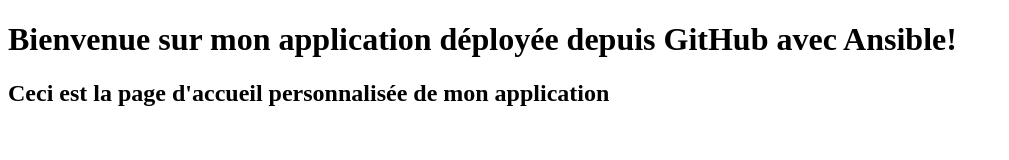
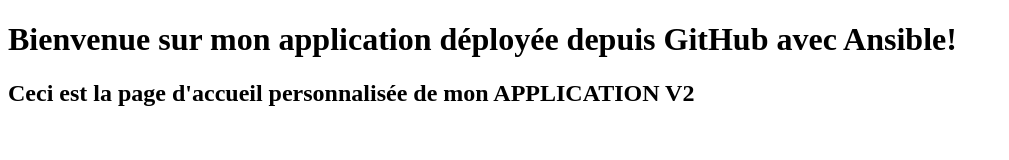
Before and after one commit to SENDOURY-SSR/sendoury_repo, a plain HTML site: page index.html in a window 1280 px wide. Shown: the whole page, without its empty margins (0-1009 px from the left). Drawn offline with Linux system fonts and the light colour scheme.

Commit message:
Update index.html

```diff
--- a/index.html
+++ b/index.html
@@ -7,6 +7,6 @@
           </head>
           <body>
             <h1>Bienvenue sur mon application déployée depuis GitHub avec Ansible!</h1>
-            <h2>Ceci est la page d'accueil personnalisée de mon application</h2>
+            <h2>Ceci est la page d'accueil personnalisée de mon APPLICATION V2</h2>
           </body>
           </html>
```
